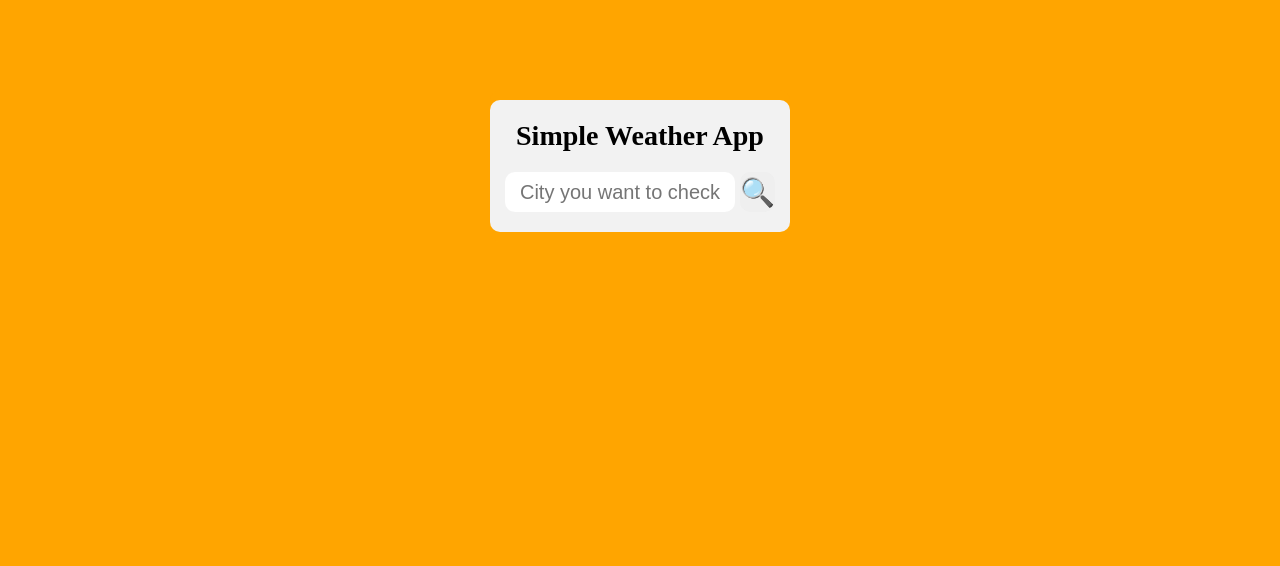
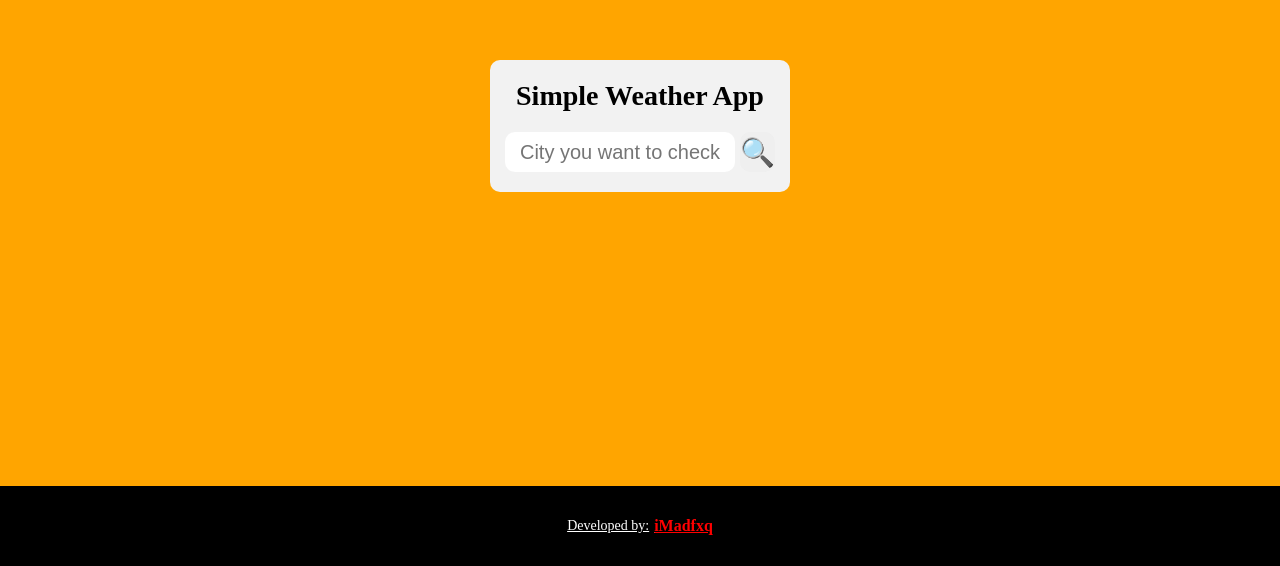
Before and after one commit to iMadfxq/weatherApp, a plain HTML site: page index.html in a window 1280 px wide. Shown: the part 234-800 px from the top of the page. Drawn offline with Linux system fonts and the light colour scheme.

Commit message:
Added my footer

```diff
--- a/index.css
+++ b/index.css
@@ -13,11 +13,9 @@ html {
 
 body {
   background-color: var(--primaryColor);
-  width: 100vw;
   height: 100vh;
   display: flex;
   flex-direction: column;
-  justify-content: center;
   align-items: center;
 }
 h1 {
@@ -25,9 +23,11 @@ h1 {
 }
 main {
   width: 300px;
+  height: 100%;
   display: flex;
   flex-direction: column;
   align-items: center;
+  justify-content: center;
   text-align: center;
   background-color: var(--primaryColor);
   padding: 10px;
@@ -87,3 +87,33 @@ button {
   width: 140px;
   height: 140px;
 }
+
+.footer__info {
+  width: 100vw;
+  height: 80px;
+  background-color: black;
+  display: flex;
+  justify-content: center;
+  align-items: center;
+  font-size: 1.4rem;
+}
+.footer__info a {
+  color: white;
+  min-width: 100%;
+  min-height: 100%;
+  display: flex;
+  justify-content: center;
+  align-items: center;
+  transition: 0.3s;
+}
+.footer__info a:hover {
+  font-size: 1.5rem;
+  text-decoration: underline;
+}
+.footer__info span {
+  color: red;
+  margin-inline-start: 5px;
+  font-size: 1.6rem;
+  font-weight: bold;
+  text-decoration: underline;
+}
--- a/index.html
+++ b/index.html
@@ -29,6 +29,11 @@
       </div>
     </section>
   </main>
+  <footer>
+    <section class="footer__info">
+      <a target="_blank" href="https://imadfxq.github.io/myOwnWebPage/">Developed by:<span>iMadfxq</span></a>
+    </section>
+  </footer>
   <script src="./data.js"></script>
   <script src="./app.js"></script>
 </body>
```
